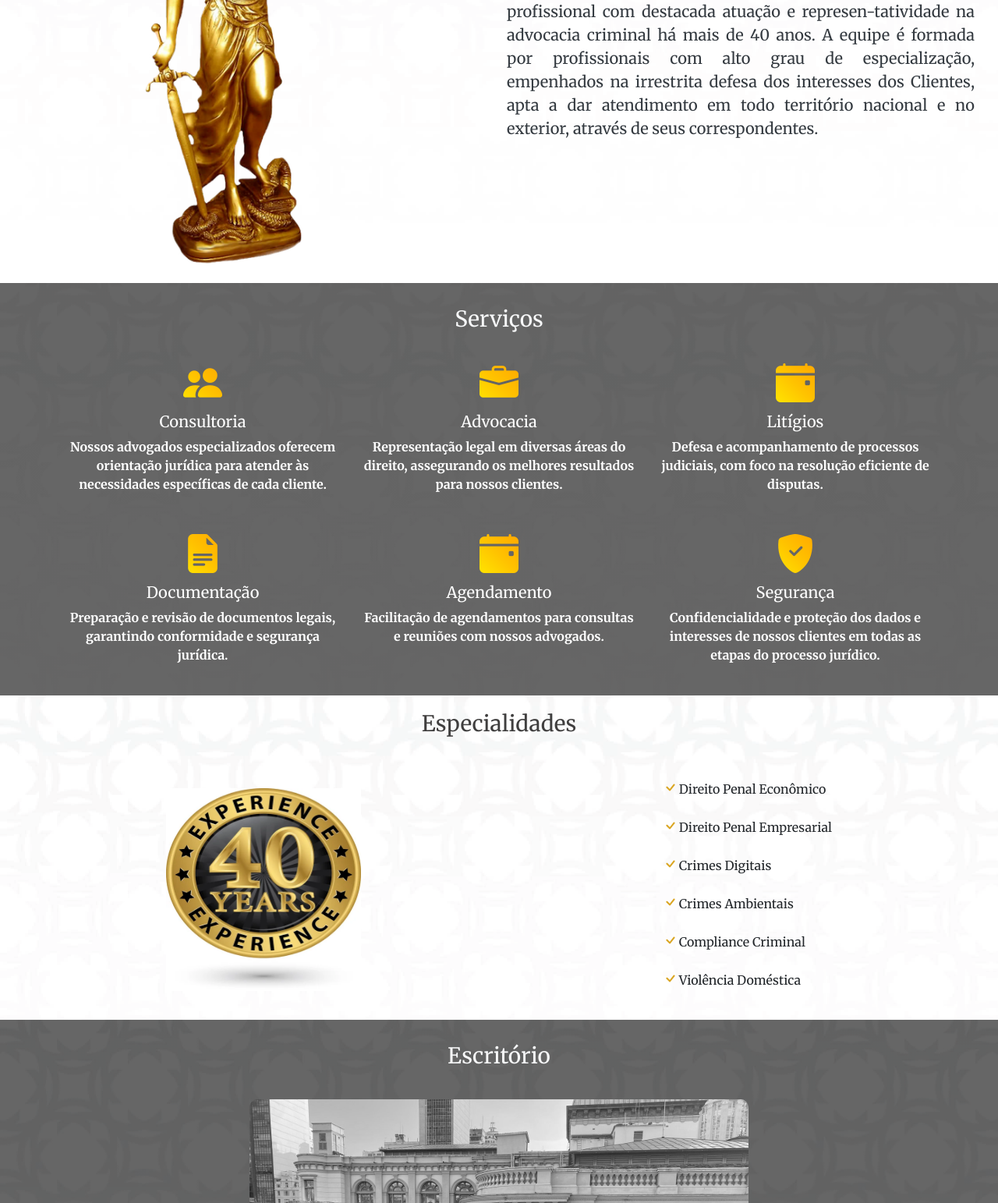
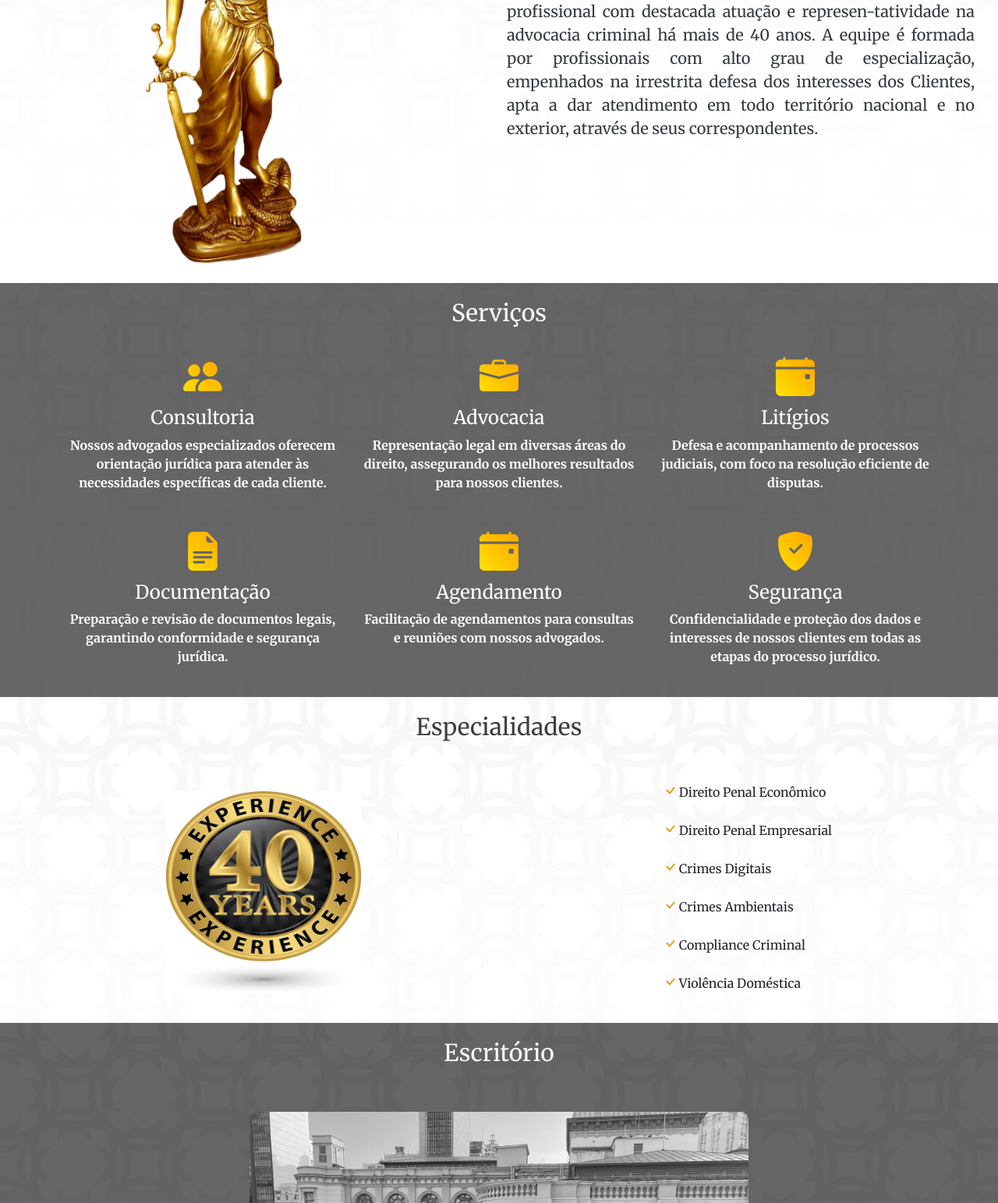
Before and after one commit to carloshtbraga/Tonini, a plain HTML site: page index.html in a window 1280 px wide. Shown: the part 1257-2800 px from the top of the page at 78% size. Drawn offline with nearby package versions, Linux system fonts and the light colour scheme.

Commit message:
mais meta

```diff
--- a/index.css
+++ b/index.css
@@ -75,9 +75,9 @@ body {
   padding-top: 30px;
 }
 
-.sec2 h5,
-h3 {
+.sec2 h2 {
   color: white;
+  font-size: 24px;
 }
 
 .team-container {
@@ -145,6 +145,7 @@ h3 {
   width: 100%;
 }
 .secTitle {
+  font-size: 30px;
   padding-top: 20px;
   padding-bottom: 20px;
 }
--- a/index.html
+++ b/index.html
@@ -12,6 +12,9 @@
     <meta name="title" content="Tonini Advogados - Especialistas em Direito Penal">
     <meta name="description" content="Tonini Advogados Associados, com mais de 40 anos de experiência, oferece serviços especializados em Direito Penal Econômico e Empresarial.">
     <meta name="keywords" content="Tonini Advogados, Direito Penal, Direito Penal Econômico, Direito Penal Empresarial, Compliance Criminal, Crimes Digitais, Crimes Ambientais, Violência Doméstica">
+
+    <!-- apple touch icon -->
+    <link rel="apple-touch-icon" href="assets/logo.png" />
 
     <!-- Favicon -->
     <link rel="icon" href="assets/logo.png" />
@@ -73,7 +76,7 @@
         <ul class="navbar-nav">
           <li class="nav-item active">
             <a class="nav-link" href="#"
-              >Inicio <span class="sr-only">(current)</span></a
+              >início <span class="sr-only">(current)</span></a
             >
           </li>
           <li class="nav-item">
@@ -113,7 +116,7 @@
             alt="First slide"
           />
           <div class="carousel-caption d-none d-md-block">
-            <h5>Mais de 40 anos atuando</h5>
+            <p>Mais de 40 anos atuando</p>
             <p>Terceira geração de advogados criminalistas.</p>
           </div>
         </div>
@@ -124,7 +127,7 @@
             alt="Second slide"
           />
           <div class="carousel-caption d-none d-md-block">
-            <h5>Second Slide</h5>
+            <p>Second Slide</p>
             <p>Description for the second slide.</p>
           </div>
         </div>
@@ -135,7 +138,7 @@
             alt="Third slide"
           />
           <div class="carousel-caption d-none d-md-block">
-            <h5>Third Slide</h5>
+            <p>Third Slide</p>
             <p>Description for the third slide.</p>
           </div>
         </div>
@@ -187,7 +190,7 @@
     </div>
     <!-- Services -->
     <div class="sec2" id="services">
-      <h3 class="secTitle text-light">Serviços</h3>
+      <h1 class="secTitle text-light">Serviços</h1>
       <div class="container">
         <!-- TODO: enxontrar icones melhores e cores melhores -->
         <div class="row text-center">
@@ -196,7 +199,7 @@
               class="bi bi-people-fill icon-style"
             ></i>
 
-            <h5>Consultoria</h5>
+            <h2>Consultoria</h2>
             <p class="pzin">
               Nossos advogados especializados oferecem orientação jurídica para
               atender às necessidades específicas de cada cliente.
@@ -206,7 +209,7 @@
             <i
               class="bi bi-briefcase-fill icon-style"
             ></i>
-            <h5>Advocacia</h5>
+            <h2>Advocacia</h2>
             <p class="pzin">
               Representação legal em diversas áreas do direito, assegurando os
               melhores resultados para nossos clientes.
@@ -216,7 +219,7 @@
             <i
               class="bi bi-calendar-event-fill  icon-style"
             ></i>
-            <h5>Litígios</h5>
+            <h2>Litígios</h2>
             <p class="pzin">
               Defesa e acompanhamento de processos judiciais, com foco na
               resolução eficiente de disputas.
@@ -226,7 +229,7 @@
             <i
               class="bi bi-file-earmark-text-fill icon-style"
             ></i>
-            <h5>Documentação</h5>
+            <h2>Documentação</h2>
             <p class="pzin">
               Preparação e revisão de documentos legais, garantindo conformidade
               e segurança jurídica.
@@ -236,7 +239,7 @@
             <i
               class="bi bi-calendar-event-fill icon-style"
             ></i>
-            <h5>Agendamento</h5>
+            <h2>Agendamento</h2>
             <p class="pzin">
               Facilitação de agendamentos para consultas e reuniões com nossos
               advogados.
@@ -246,7 +249,7 @@
             <i
               class="bi bi-shield-fill-check icon-style"
             ></i>
-            <h5>Segurança</h5>
+            <h2>Segurança</h2>
             <p class="pzin">
               Confidencialidade e proteção dos dados e interesses de nossos
               clientes em todas as etapas do processo jurídico.
@@ -256,7 +259,7 @@
       </div>
     </div>
     <div class="sec4">
-      <h3 class="secTitle h3localizacao">Especialidades</h3>
+      <h1 class="secTitle h3localizacao">Especialidades</h1>
       <div class="selodiv">
         <div class="divselo">
           <img src="assets/selo2.jpg" alt="Pessoa 1" class="selo" />
@@ -291,13 +294,13 @@
     </div>
 
     <div class="sec2" id="adress">
-      <h3 class="text-light">Escritório</h3>
+      <h1 class="secTitle text-light">Escritório</h1>
       <img src="assets/local.jpeg" alt="Pessoa 1" class="localfoto" />
       <img src="assets/local2.jpg" alt="Pessoa 1" class="localfoto" />
     </div>
 
     <div class="sec4 bg-light">
-      <h3 class="secTitle h3localizacao">Equipe</h3>
+      <h1 class="secTitle h3localizacao">Equipe</h1>
       <div id="teamCarousel" class="carousel slide" data-ride="carousel">
         <ol class="carousel-indicators">
           <li data-target="#teamCarousel" data-slide-to="0" class="active"></li>
@@ -394,7 +397,7 @@
       </div>
     </div>
     <div class="sec2" id="adress">
-      <h3 class="secTitle text-light">Nossa localização</h3>
+      <h1 class="secTitle text-light">Nossa localização</h1>
       <div>
         <iframe
           src="https://www.google.com/maps/embed?pb=!1m18!1m12!1m3!1d3675.1042898719447!2d-43.17735918980961!3d-22.90952387916665!2m3!1f0!2f0!3f0!3m2!1i1024!2i768!4f13.1!3m3!1m2!1s0x9981df8736cc71%3A0xf4c06cfb53fb104a!2sR.%20M%C3%A9xico%2C%2090%20-%20Centro%2C%20Rio%20de%20Janeiro%20-%20RJ%2C%2020031-141!5e0!3m2!1spt-BR!2sbr!4v1721411109943!5m2!1spt-BR!2sbr"
@@ -406,10 +409,10 @@
           referrerpolicy="no-referrer-when-downgrade"
           <!-- class="mapframe" css won't work in iframe but keeping for other usage -->
         ></iframe>
-        <h5 class="mapText">
+        <p class="mapText">
           <span class="">Rua México, 90</span> • Grupo 50 Centro • Rio de
           Janeiro • CEP 20031-141
-        </h5>
+        </p>
       </div>
     </div>
 
```
